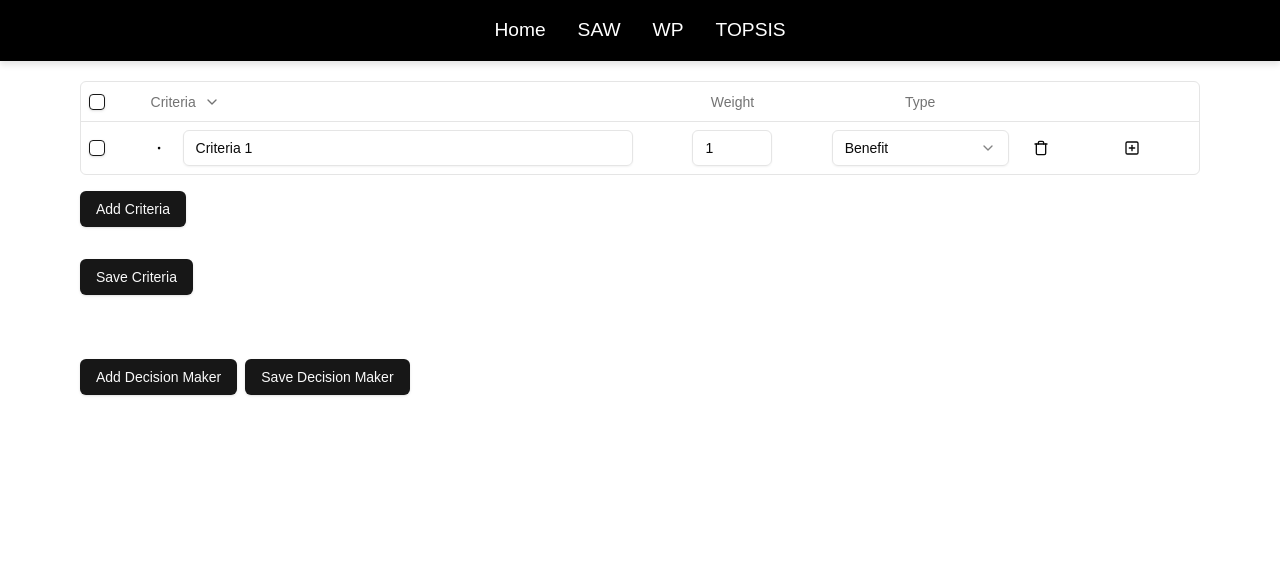
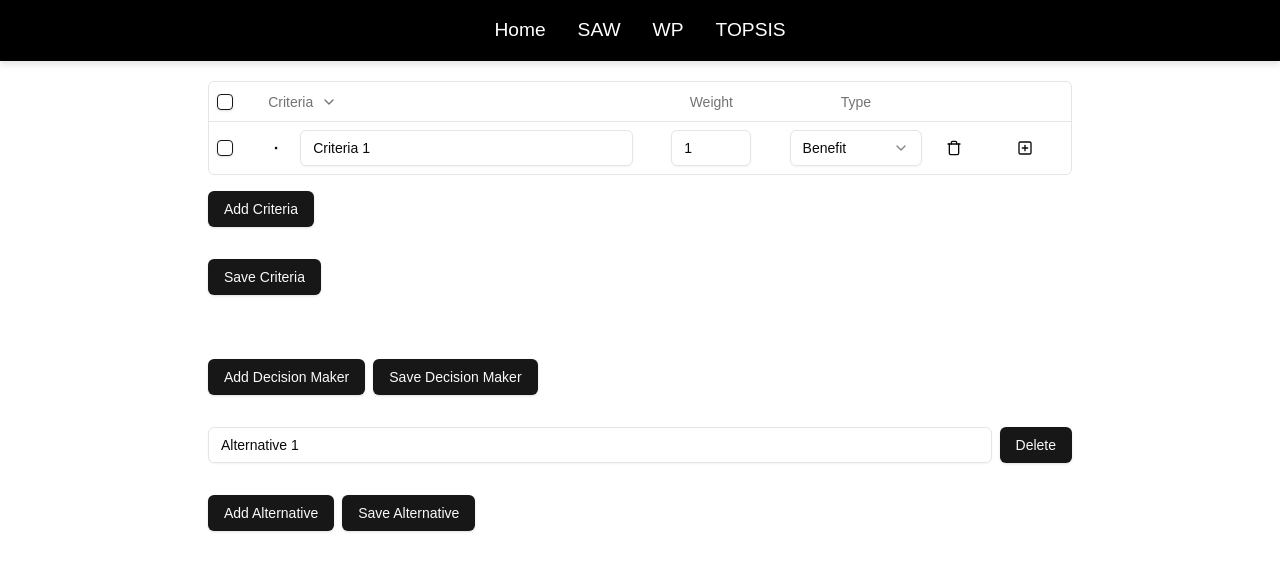
Before and after one commit to fmrozaqi/dss-mmi-25, a Next.js app: page /table in a window 1280 px wide. Shown: the top 570 px of the page. Built offline with nearby package versions, Linux system fonts and the light colour scheme.

Commit message:
fix input

```diff
--- a/app/form/[id]/page.tsx
+++ b/app/form/[id]/page.tsx
@@ -51,11 +51,51 @@ interface PageProps {
   params: Promise<{ id: string }>;
 }
 
-export const columns: ColumnDef<Criteria>[] = [
+export default function DataTableDemo({ params }: PageProps) {
+  const dss = useDSSInput();
+  const dms = useDMInput();
+
+  const [selectedAlternative, setSelectedAlternative] =
+    React.useState<string>("");
+
+  const { id } = use(params);
+
+  React.useEffect(() => {
+    if (
+      dms.getDecisionMakerById(id) &&
+      (!dms.getDecisionMakerById(id)?.alternatives ||
+        !dms.getDecisionMakerById(id)?.alternatives?.length)
+    ) {
+      dms.updateDecisionMaker(id, {
+        alternatives: dss.alternatives,
+      });
+    }
+  }, [dms, dss.alternatives, id]);
+
+  const [sorting, setSorting] = React.useState<SortingState>([]);
+  const [columnFilters, setColumnFilters] = React.useState<ColumnFiltersState>(
+    []
+  );
+  const [columnVisibility, setColumnVisibility] =
+    React.useState<VisibilityState>({});
+  const [rowSelection, setRowSelection] = React.useState({});
+
+  const [expanded, setExpanded] = React.useState<ExpandedState>(true);
+
+  const getAlternativeScore = (alternativeId: string) => {
+    return dms
+      .getDecisionMakerById(id)
+      ?.alternatives?.find((alternative) => alternative.id === alternativeId);
+  };
+
+  const columns: ColumnDef<Criteria>[] = [
     {
       accessorKey: "name",
       header: ({ table }) => (
-      <Button variant="ghost" onClick={table.getToggleAllRowsExpandedHandler()}>
+        <Button
+          variant="ghost"
+          onClick={table.getToggleAllRowsExpandedHandler()}
+        >
           Criteria
           {table.getIsAllRowsExpanded() ? <ChevronDown /> : <ChevronRight />}
         </Button>
@@ -84,7 +124,7 @@ export const columns: ColumnDef<Criteria>[] = [
       accessorKey: "weight",
       header: () => <div className="text-center">Weight</div>,
       cell: ({ row }) => (
-      <div className="w-full">
+        <div className="flex justify-center w-full">
           <Button variant="ghost" className="w-20 mx-auto">
             {row.getValue("weight")}
           </Button>
@@ -94,11 +134,27 @@ export const columns: ColumnDef<Criteria>[] = [
     {
       accessorKey: "score",
       header: () => <div className="text-center">Score</div>,
-    cell: ({}) => (
+      cell: ({ row }) => {
+        return (
           <div className="w-full">
-        <Input className="w-20 mx-auto" type="number" />
+            {row.original.subCriteria.length === 0 && (
+              <Input
+                className="w-20 mx-auto"
+                type="number"
+                value={row.original.score}
+                onChange={(e) =>
+                  dms.updateScore(
+                    id,
+                    selectedAlternative,
+                    row.original.id,
+                    parseInt(e.target.value)
+                  )
+                }
+              />
+            )}
           </div>
-    ),
+        );
+      },
     },
     {
       accessorKey: "note",
@@ -107,22 +163,8 @@ export const columns: ColumnDef<Criteria>[] = [
     },
   ];
 
-export default function DataTableDemo({ params }: PageProps) {
-  const dss = useDSSInput();
-  const dms = useDMInput();
-  const { id } = use(params);
-  const [sorting, setSorting] = React.useState<SortingState>([]);
-  const [columnFilters, setColumnFilters] = React.useState<ColumnFiltersState>(
-    []
-  );
-  const [columnVisibility, setColumnVisibility] =
-    React.useState<VisibilityState>({});
-  const [rowSelection, setRowSelection] = React.useState({});
-
-  const [expanded, setExpanded] = React.useState<ExpandedState>(true);
-
   const table = useReactTable({
-    data: dss.criterias,
+    data: getAlternativeScore(selectedAlternative!)?.score || dss.criterias,
     columns,
     onSortingChange: setSorting,
     onColumnFiltersChange: setColumnFilters,
@@ -145,7 +187,7 @@ export default function DataTableDemo({ params }: PageProps) {
   });
 
   return (
-    <div className="w-full px-20 pt-5">
+    <div className="w-4/5 px-20 pt-5 mx-auto">
       <div>
         <Card>
           <CardHeader>
@@ -157,19 +199,28 @@ export default function DataTableDemo({ params }: PageProps) {
         </Card>
       </div>
       <div className="flex items-center py-4">
-        <Select>
+        <Select
+          onValueChange={(value) => setSelectedAlternative(value)}
+          value={selectedAlternative}
+        >
           <SelectTrigger>
             <SelectValue placeholder="Select alternative" />
           </SelectTrigger>
           <SelectContent>
             <SelectGroup>
               <SelectLabel>Alternative</SelectLabel>
-              <SelectItem value="alternative1">Alternative 1</SelectItem>
-              <SelectItem value="alternative2">Alternative 2</SelectItem>
+              {dms
+                .getDecisionMakerById(id)
+                ?.alternatives?.map((alternative) => (
+                  <SelectItem key={alternative.id} value={alternative.id}>
+                    {alternative.name}
+                  </SelectItem>
+                ))}
             </SelectGroup>
           </SelectContent>
         </Select>
       </div>
+      {selectedAlternative && (
         <div className="rounded-md border">
           <Table>
             <TableHeader>
@@ -220,6 +271,12 @@ export default function DataTableDemo({ params }: PageProps) {
             </TableBody>
           </Table>
         </div>
+      )}
+      <div className="flex items-center py-4 space-x-2">
+        <Button variant="default" onClick={() => dms.saveDecisionMakers()}>
+          Save Decision Maker
+        </Button>
+      </div>
     </div>
   );
 }
--- a/app/table/page.tsx
+++ b/app/table/page.tsx
@@ -224,10 +224,6 @@ export default function DataTableDemo() {
     },
   ];
 
-  React.useEffect(() => {
-    console.log(rowSelection);
-  }, [rowSelection]);
-
   const table = useReactTable({
     data: dss.criterias,
     columns,
@@ -266,7 +262,7 @@ export default function DataTableDemo() {
   });
 
   return (
-    <div className="w-full px-20 pt-5">
+    <div className="w-4/5 px-20 pt-5 mx-auto">
       <div className="rounded-md border">
         <Table>
           <TableHeader>
@@ -353,6 +349,13 @@ export default function DataTableDemo() {
                 dms.updateDecisionMaker(dm.id, { role: e.target.value })
               }
             />
+            <Button
+              onClick={() => {
+                window.open(`/form/${dm.id}`, "_blank");
+              }}
+            >
+              Form
+            </Button>
             <Button onClick={() => dms.removeDecisionMaker(dm.id)}>
               Delete
             </Button>
@@ -364,8 +367,49 @@ export default function DataTableDemo() {
           Add Decision Maker
         </Button>
 
-        <Button variant="default" onClick={() => dms.saveDecisionMakers()}>
+        <Button
+          variant="default"
+          onClick={() => {
+            localStorage.removeItem("decisionMakers");
+            dms.saveDecisionMakers();
+          }}
+        >
           Save Decision Maker
+        </Button>
+      </div>
+      <div className="items-center py-4 space-y-2">
+        {dss.alternatives.map((alternative) => (
+          <div
+            key={alternative.id}
+            className="flex w-full items-center space-x-2"
+          >
+            <Input
+              type="text"
+              placeholder="Alternative Name"
+              value={alternative.name}
+              onChange={(e) =>
+                dss.updateAlternatives(alternative.id, { name: e.target.value })
+              }
+            />
+            <Button onClick={() => dss.removeAlternative(alternative.id)}>
+              Delete
+            </Button>
+          </div>
+        ))}
+      </div>
+      <div className="flex items-center py-4 space-x-2">
+        <Button variant="default" onClick={() => dss.addAlternative()}>
+          Add Alternative
+        </Button>
+
+        <Button
+          variant="default"
+          onClick={() => {
+            localStorage.removeItem("alternatives");
+            dss.saveAlternatives();
+          }}
+        >
+          Save Alternative
         </Button>
       </div>
     </div>
--- a/hooks/useDMInput.tsx
+++ b/hooks/useDMInput.tsx
@@ -1,19 +1,24 @@
-import { DecisionMaker } from "@/types/DSSType";
+import { Criteria, DecisionMaker } from "@/types/DSSType";
 import { useEffect, useState } from "react";
 import { v4 as uuidv4 } from "uuid";
+import { useDebouncedCallback } from "use-debounce";
 
 export const useDMInput = () => {
   const [decisionMakers, setDecisionMakers] = useState<DecisionMaker[]>([]);
 
+  const debounceSetDM = useDebouncedCallback((value) => {
+    setDecisionMakers(value);
+  }, 1000);
+
   useEffect(() => {
     const storedDecisionMakers = localStorage.getItem("decisionMakers");
     if (storedDecisionMakers) {
-      setDecisionMakers(JSON.parse(storedDecisionMakers));
+      debounceSetDM(JSON.parse(storedDecisionMakers));
     }
   }, []);
 
   const addDecisionMaker = () => {
-    setDecisionMakers([
+    debounceSetDM([
       ...decisionMakers,
       {
         id: uuidv4(),
@@ -21,6 +26,50 @@ export const useDMInput = () => {
         role: "-",
       },
     ]);
+  };
+
+  function updateCriteriaById(
+    criteriaList: Criteria[],
+    id: string,
+    updates: Partial<Omit<Criteria, "id" | "subCriteria">>
+  ): Criteria[] {
+    return criteriaList.map((criteria) => {
+      if (criteria.id === id) {
+        return { ...criteria, ...updates };
+      }
+
+      return {
+        ...criteria,
+        subCriteria: updateCriteriaById(criteria.subCriteria, id, updates),
+      };
+    });
+  }
+
+  const updateScore = (
+    dmId: string,
+    altId: string,
+    critId: string,
+    score: number
+  ) => {
+    const newDM = decisionMakers.map((dm) => {
+      if (dm.id === dmId) {
+        return {
+          ...dm,
+          alternatives: dm.alternatives?.map((alt) => {
+            if (alt.id === altId) {
+              return {
+                ...alt,
+                score: updateCriteriaById(alt.score || [], critId, { score }),
+              };
+            }
+            return alt;
+          }),
+        };
+      }
+      return dm;
+    });
+
+    debounceSetDM(newDM);
   };
 
   const saveDecisionMakers = () => {
@@ -48,5 +97,6 @@ export const useDMInput = () => {
     updateDecisionMaker,
     removeDecisionMaker,
     getDecisionMakerById,
+    updateScore,
   };
 };
--- a/hooks/useDSSInput.tsx
+++ b/hooks/useDSSInput.tsx
@@ -2,16 +2,21 @@ import { Alternative, Criteria } from "@/types/DSSType";
 import { RowSelectionState } from "@tanstack/react-table";
 import { useEffect, useMemo, useState } from "react";
 import { v4 as uuidv4 } from "uuid";
+import { useDebouncedCallback } from "use-debounce";
 
 export const useDSSInput = () => {
   const [criterias, setCriterias] = useState<Criteria[]>([]);
 
+  const debounceSetCriteria = useDebouncedCallback((value) => {
+    setCriterias(value);
+  }, 1000);
+
   useEffect(() => {
     const criterias = localStorage.getItem("criteriaList");
     if (criterias) {
-      setCriterias(JSON.parse(criterias));
+      debounceSetCriteria(JSON.parse(criterias));
     } else {
-      setCriterias([
+      debounceSetCriteria([
         {
           id: uuidv4(),
           active: false,
@@ -24,23 +29,22 @@ export const useDSSInput = () => {
     }
   }, []);
 
-  const [alternatives, setAlternatives] = useState<Alternative[]>([
-    { name: "", score: [1] },
-  ]);
+  const [alternatives, setAlternatives] = useState<Alternative[]>([]);
+  const debounceSetAlternative = useDebouncedCallback((value) => {
+    setAlternatives(value);
+  }, 1000);
 
-  const resetAlternatives = (index?: number) => {
-    alternatives.map((alternative) => {
-      if (index !== undefined) {
-        alternative.score.splice(index, 1);
-      } else {
-        alternative.score.push(1);
-      }
-    });
-    setAlternatives(alternatives);
-  };
+  useEffect(() => {
+    const alternatives = localStorage.getItem("alternatives");
+    if (alternatives) {
+      debounceSetAlternative(JSON.parse(alternatives));
+    } else {
+      debounceSetAlternative([{ id: uuidv4(), name: "Alternative 1" }]);
+    }
+  }, []);
 
   const addCriteria = () => {
-    setCriterias([
+    debounceSetCriteria([
       ...criterias,
       {
         id: uuidv4(),
@@ -51,7 +55,6 @@ export const useDSSInput = () => {
         subCriteria: [],
       },
     ]);
-    resetAlternatives();
   };
 
   const addSubCriteriaById = (
@@ -85,7 +88,7 @@ export const useDSSInput = () => {
 
   const addSubCriteria = (id: string) => {
     const newCriterias = addSubCriteriaById(criterias, id);
-    setCriterias(newCriterias);
+    debounceSetCriteria(newCriterias);
   };
 
   function updateCriteriaById(
@@ -121,7 +124,7 @@ export const useDSSInput = () => {
     updates: Partial<Omit<Criteria, "id" | "subCriteria">>
   ) => {
     const newCriterias = updateCriteriaById(criterias, id, updates);
-    setCriterias(newCriterias);
+    debounceSetCriteria(newCriterias);
   };
 
   const updateActiveStatusById = (
@@ -145,7 +148,7 @@ export const useDSSInput = () => {
 
   const updateActiveStatus = (selectedRows: RowSelectionState) => {
     const newCriterias = updateActiveStatusById(criterias, "", selectedRows);
-    setCriterias(newCriterias);
+    debounceSetCriteria(newCriterias);
   };
 
   const getSelectedRows = (
@@ -191,30 +194,37 @@ export const useDSSInput = () => {
 
   const deleteCriteria = (id: string) => {
     const newCriterias = deleteCriteriaById(criterias, id);
-    setCriterias(newCriterias);
-    // resetAlternatives(deleteIndex);
+    debounceSetCriteria(newCriterias);
   };
 
   const addAlternative = () => {
-    const score = new Array(criterias.length).fill(1);
-    setAlternatives([...alternatives, { name: "", score }]);
+    debounceSetAlternative([
+      ...alternatives,
+      { id: uuidv4(), name: `Alternative ${alternatives.length + 1}` },
+    ]);
   };
 
-  const deleteAlternative = (deleteIndex: number) => {
+  const removeAlternative = (id: string) => {
     const newAlternatives = alternatives.filter(
-      (_, index) => index !== deleteIndex
+      (alternative) => alternative.id !== id
     );
-    setAlternatives(newAlternatives);
+    debounceSetAlternative(newAlternatives);
   };
 
-  const updateAlternatives = (index: number, key: string, value: string) => {
-    const newAlternatives = [...alternatives];
-    if (key === "name") {
-      newAlternatives[index][key] = value;
-    } else {
-      newAlternatives[index]["score"][parseInt(key)] = parseFloat(value);
-    }
-    setAlternatives(newAlternatives);
+  const updateAlternatives = (id: string, update: Partial<Alternative>) => {
+    const newAlternatives = alternatives.map((alternative) =>
+      alternative.id === id ? { ...alternative, ...update } : alternative
+    );
+    debounceSetAlternative(newAlternatives);
+  };
+
+  const saveAlternatives = () => {
+    const newAlternatives = alternatives.map((alternative) => ({
+      ...alternative,
+      score: filteredCriteria,
+    }));
+    debounceSetAlternative(newAlternatives);
+    localStorage.setItem("alternatives", JSON.stringify(newAlternatives));
   };
 
   const filteredCriteria = useMemo(() => {
@@ -240,6 +250,7 @@ export const useDSSInput = () => {
     deleteCriteria,
     addAlternative,
     updateAlternatives,
-    deleteAlternative,
+    removeAlternative,
+    saveAlternatives,
   };
 };
--- a/package.json
+++ b/package.json
@@ -24,6 +24,7 @@
     "react-dom": "^19.0.0",
     "tailwind-merge": "^3.0.1",
     "tailwindcss-animate": "^1.0.7",
+    "use-debounce": "^10.0.4",
     "uuid": "^11.0.5"
   },
   "devDependencies": {
--- a/types/DSSType.ts
+++ b/types/DSSType.ts
@@ -4,18 +4,21 @@ export type Criteria = {
   name: string;
   weight: number;
   type: "benefit" | "cost";
+  score?: number;
   subCriteria: Criteria[];
 };
 
 export type Alternative = {
+  id: string;
   name: string;
-  score: number[];
+  score?: Criteria[];
 };
 
 export type DecisionMaker = {
   id: string;
   name: string;
   role: string;
+  alternatives?: Alternative[];
 };
 
 export type Key = "name" | "weight" | "type";
```
Also changed, not shown: 1 other file (tests, documents, lock files or other folders). Lines whose indentation alone changed are shown as unchanged.
